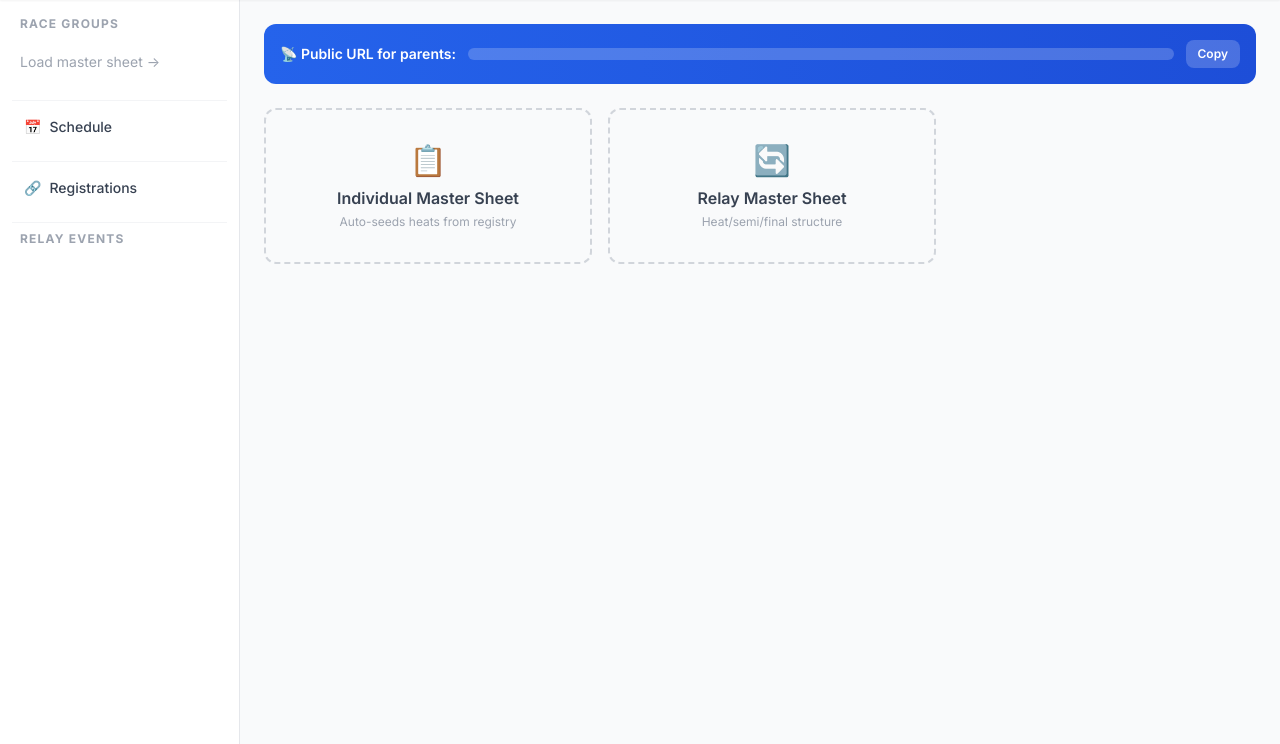
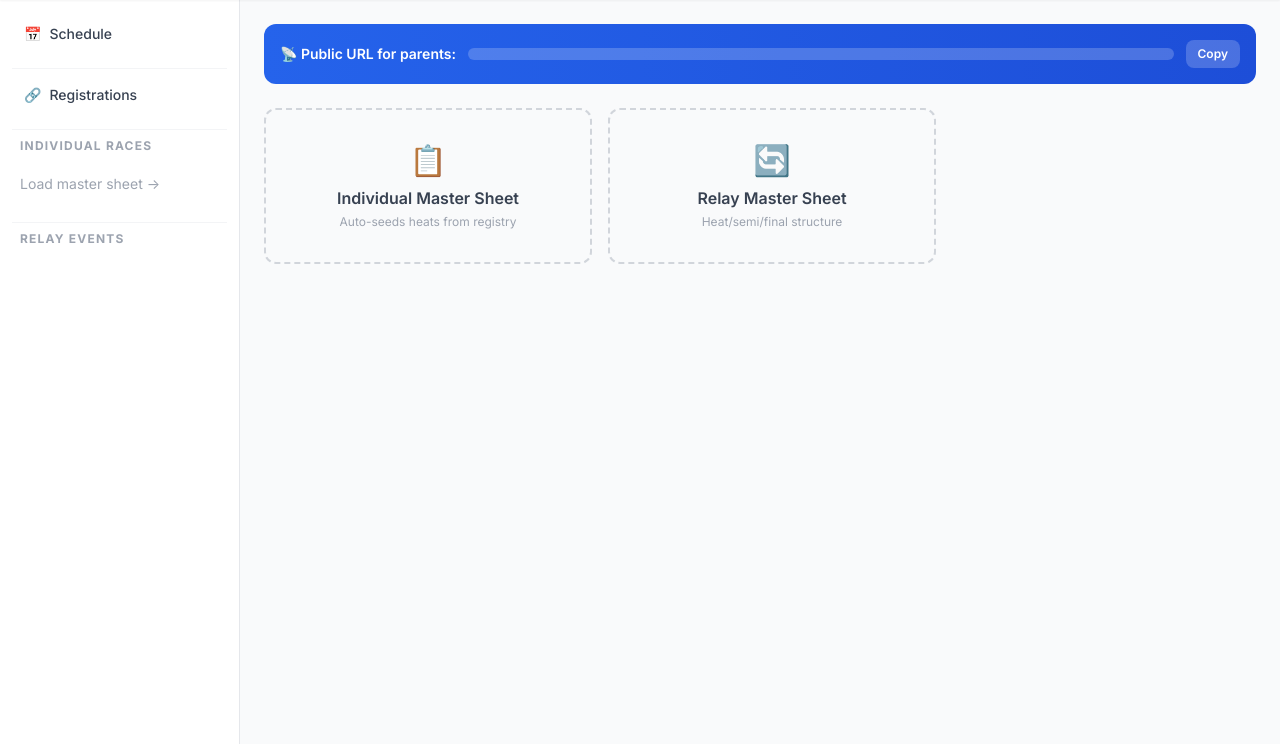
Before and after one commit to ajrathod/swpl-tabulator, a Flask app: template templates/checkin.html in a window 1280 px wide. Shown: the part 56-800 px from the top of the page. Run offline with Flask 3, Linux system fonts and the light colour scheme; the template is opened without the code that fills it, so the values that code supplies are empty; some libraries are stand-ins or nearby versions.

Commit message:
feat: move Schedule to top of sidebar, label individual races section
- Schedule button now sits at the top of the left panel
- Race groups section renamed 'Individual Races' with the same label
  style as 'Relay Events', making the two sections visually consistent

Co-Authored-By: Claude Sonnet 4.6 <noreply@anthropic.com>
Claude-Session: https://claude.ai/code/session_01KVzW5g65DepDSghwvwa96t

```diff
--- a/templates/checkin.html
+++ b/templates/checkin.html
@@ -128,11 +128,6 @@ body:not(.readonly) .readonly-color { display: none; }
   <!-- Sidebar -->
   <aside class="sidebar fixed top-14 left-0 bottom-0 w-60 bg-white border-r border-gray-200 overflow-y-auto z-40 flex flex-col">
     <div class="px-3 pt-4 pb-2">
-      <p class="text-xs font-bold tracking-widest uppercase text-gray-400 px-2 mb-2">Race Groups</p>
-      <div id="grp-list"><p class="text-sm text-gray-400 px-2 py-3">Load master sheet →</p></div>
-    </div>
-    <div class="border-t border-gray-100 mx-3 my-2"></div>
-    <div class="px-3 pb-2">
       <button onclick="showSchedule()"
         class="w-full flex items-center gap-2 px-3 py-2 rounded-lg text-sm font-medium text-gray-700 hover:bg-gray-100 transition">
         📅 <span>Schedule</span>
@@ -144,6 +139,11 @@ body:not(.readonly) .readonly-color { display: none; }
         class="w-full flex items-center gap-2 px-3 py-2 rounded-lg text-sm font-medium text-gray-700 hover:bg-gray-100 transition">
         🔗 <span>Registrations</span>
       </button>
+    </div>
+    <div class="border-t border-gray-100 mx-3 my-2"></div>
+    <div class="px-3 pb-2">
+      <p class="text-xs font-bold tracking-widest uppercase text-gray-400 px-2 mb-2">Individual Races</p>
+      <div id="grp-list"><p class="text-sm text-gray-400 px-2 py-3">Load master sheet →</p></div>
     </div>
     <div class="border-t border-gray-100 mx-3 my-2"></div>
     <div class="px-3 pb-4">
```
